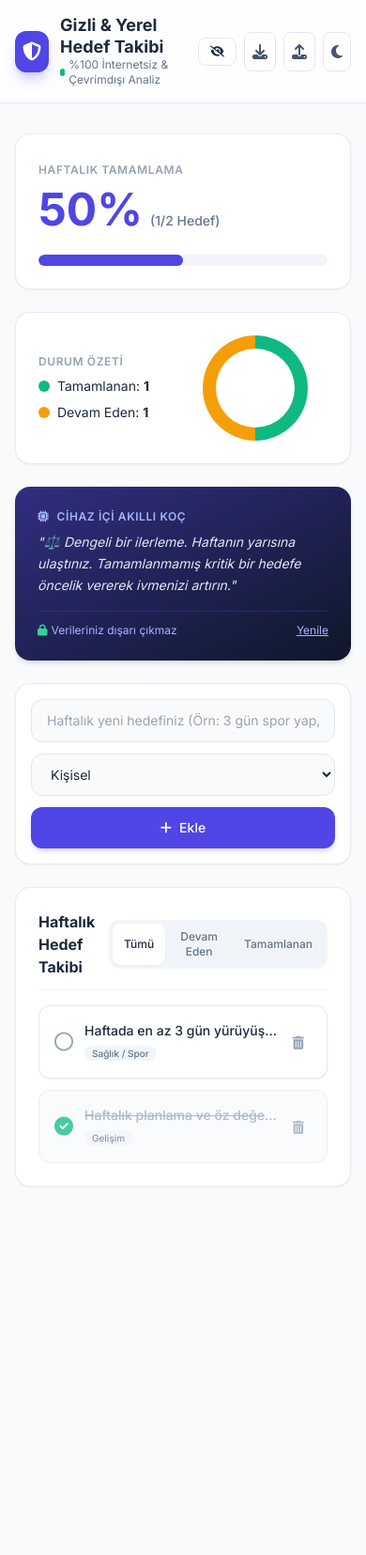
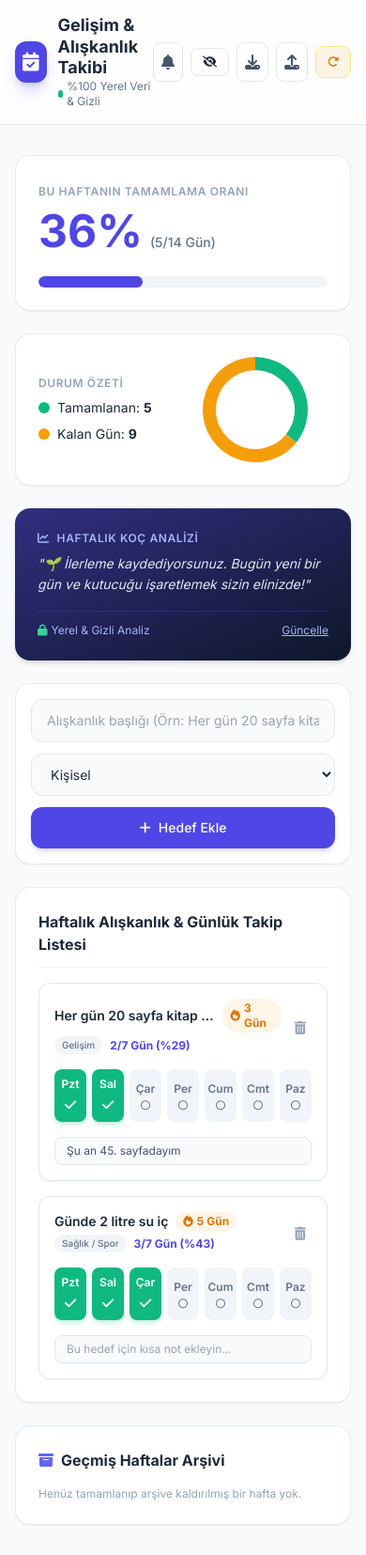
Before and after one commit to emreksr/Hedeflerim, a plain HTML site: page index.html in a window 390 px wide. Shown: the whole page at 94% size. Before the commit the page ends 1295 px from the top, so only its background shows below. Drawn offline with nearby package versions, Linux system fonts and the light colour scheme.

Commit message:
Update index.html

```diff
--- a/index.html
+++ b/index.html
@@ -3,7 +3,7 @@
 <head>
   <meta charset="UTF-8">
   <meta name="viewport" content="width=device-width, initial-scale=1.0">
-  <title>Yerel Hedef & Alışkanlık Takibi</title>
+  <title>Kişisel Alışkanlık & Hedef Takibi</title>
   <script src="https://cdn.tailwindcss.com"></script>
   <script src="https://cdn.jsdelivr.net/npm/chart.js"></script>
   <link href="https://cdnjs.cloudflare.com/ajax/libs/font-awesome/6.4.0/css/all.min.css" rel="stylesheet">
@@ -20,32 +20,34 @@
     <div class="max-w-5xl mx-auto px-4 py-4 flex justify-between items-center">
       <div class="flex items-center gap-3">
         <div class="p-2 bg-indigo-600 text-white rounded-xl shadow-lg shadow-indigo-500/30">
-          <i class="fa-solid fa-shield-halved text-xl"></i>
+          <i class="fa-solid fa-calendar-check text-xl"></i>
         </div>
         <div>
-          <h1 class="font-bold text-lg leading-tight">Gizli & Yerel Hedef Takibi</h1>
+          <h1 class="font-bold text-lg leading-tight">Gelişim & Alışkanlık Takibi</h1>
           <p class="text-xs text-slate-500 dark:text-slate-400 flex items-center gap-1">
             <span class="w-2 h-2 rounded-full bg-emerald-500 inline-block"></span>
-            %100 İnternetsiz & Çevrimdışı Analiz
+            %100 Yerel Veri & Gizli
           </p>
         </div>
       </div>
 
       <div class="flex items-center gap-2">
+        <button onclick="requestNotificationPermission()" class="p-2 rounded-lg border border-slate-200 dark:border-slate-700 hover:bg-slate-100 dark:hover:bg-slate-800 text-slate-600 dark:text-slate-300" title="Günlük Hatırlatıcı Aç">
+          <i class="fa-solid fa-bell"></i>
+        </button>
         <button id="togglePrivacyBtn" onclick="togglePrivacy()" class="px-3 py-2 text-xs font-medium rounded-lg border border-slate-200 dark:border-slate-700 hover:bg-slate-100 dark:hover:bg-slate-800 transition flex items-center gap-2">
           <i id="privacyIcon" class="fa-solid fa-eye-slash"></i>
-          <span id="privacyText" class="hidden sm:inline">Metinleri Gizle</span>
+          <span id="privacyText" class="hidden sm:inline">Gizle</span>
         </button>
-        <button onclick="exportData()" class="p-2 rounded-lg border border-slate-200 dark:border-slate-700 hover:bg-slate-100 dark:hover:bg-slate-800 text-slate-600 dark:text-slate-300" title="Verileri İndir / Yedeği Al">
+        <button onclick="exportData()" class="p-2 rounded-lg border border-slate-200 dark:border-slate-700 hover:bg-slate-100 dark:hover:bg-slate-800 text-slate-600 dark:text-slate-300" title="Verileri İndir">
           <i class="fa-solid fa-download"></i>
         </button>
         <label class="p-2 rounded-lg border border-slate-200 dark:border-slate-700 hover:bg-slate-100 dark:hover:bg-slate-800 text-slate-600 dark:text-slate-300 cursor-pointer" title="Veri Yükle">
           <i class="fa-solid fa-upload"></i>
           <input type="file" id="importFile" onchange="importData(event)" class="hidden" accept=".json">
         </label>
-        <button onclick="toggleDarkMode()" class="p-2 rounded-lg border border-slate-200 dark:border-slate-700 hover:bg-slate-100 dark:hover:bg-slate-800 text-slate-600 dark:text-slate-300">
-          <i class="fa-solid fa-moon dark:hidden"></i>
-          <i class="fa-solid fa-sun hidden dark:block"></i>
+        <button onclick="resetWeek()" class="px-3 py-2 text-xs font-medium bg-amber-500/10 text-amber-600 dark:text-amber-400 rounded-lg border border-amber-200 dark:border-amber-800 hover:bg-amber-500/20 transition" title="Yeni Haftaya Başla (Arşive Kaydet)">
+          <i class="fa-solid fa-rotate-right"></i> <span class="hidden sm:inline">Haftayı Arşivle & Sıfırla</span>
         </button>
       </div>
     </div>
@@ -59,10 +61,10 @@
       <!-- Yüzdelik Kart -->
       <div class="bg-white dark:bg-slate-800 rounded-2xl p-6 border border-slate-200/80 dark:border-slate-700/80 shadow-sm flex flex-col justify-between">
         <div>
-          <span class="text-xs font-semibold tracking-wider uppercase text-slate-400">Haftalık Tamamlama</span>
+          <span class="text-xs font-semibold tracking-wider uppercase text-slate-400">Bu Haftanın Tamamlama Oranı</span>
           <div class="mt-2 flex items-baseline gap-2">
             <span id="percentageText" class="text-5xl font-extrabold text-indigo-600 dark:text-indigo-400">0%</span>
-            <span id="ratioText" class="text-sm text-slate-500 font-medium">(0/0 Hedef)</span>
+            <span id="ratioText" class="text-sm text-slate-500 font-medium">(0/0 Günlük İlerleme)</span>
           </div>
         </div>
 
@@ -80,11 +82,11 @@
           <div class="space-y-2 text-sm">
             <div class="flex items-center gap-2">
               <span class="w-3 h-3 rounded-full bg-emerald-500"></span>
-              <span>Tamamlanan: <strong id="completedCount">0</strong></span>
+              <span>Tamamlanan: <strong id="completedDaysCount">0</strong></span>
             </div>
             <div class="flex items-center gap-2">
               <span class="w-3 h-3 rounded-full bg-amber-500"></span>
-              <span>Devam Eden: <strong id="pendingCount">0</strong></span>
+              <span>Kalan Gün: <strong id="pendingDaysCount">0</strong></span>
             </div>
           </div>
         </div>
@@ -93,20 +95,20 @@
         </div>
       </div>
 
-      <!-- Yerel Yapay Zeka Koçu -->
+      <!-- Akıllı Değerlendirme Koçu -->
       <div class="bg-gradient-to-br from-indigo-900 to-slate-900 text-white rounded-2xl p-6 shadow-md flex flex-col justify-between relative overflow-hidden">
         <div class="relative z-10">
           <div class="flex items-center gap-2 mb-2 text-indigo-300 text-xs font-semibold uppercase tracking-wider">
-            <i class="fa-solid fa-microchip"></i>
-            <span>Cihaz İçi Akıllı Koç</span>
+            <i class="fa-solid fa-chart-line"></i>
+            <span>Haftalık Koç Analizi</span>
           </div>
           <p id="aiRecommendation" class="text-sm leading-relaxed text-slate-200 italic">
-            "Hedeflerinizi ekleyin veya tamamladıkça güncelleyin. Size özel tavsiyeler burada anlık üretilecek."
+            "Günlük hedeflerinizi ekleyin ve her gün yaptıkça ilgili günün üzerine tıklayın!"
           </p>
         </div>
         <div class="mt-4 pt-3 border-t border-indigo-800/60 flex justify-between items-center text-xs text-indigo-300 relative z-10">
-          <span class="flex items-center gap-1"><i class="fa-solid fa-lock text-emerald-400"></i> Verileriniz dışarı çıkmaz</span>
-          <button onclick="updateAIAdvice()" class="underline hover:text-white transition">Yenile</button>
+          <span class="flex items-center gap-1"><i class="fa-solid fa-lock text-emerald-400"></i> Yerel & Gizli Analiz</span>
+          <button onclick="updateAdvice()" class="underline hover:text-white transition">Güncelle</button>
         </div>
       </div>
     </div>
@@ -114,7 +116,7 @@
     <!-- Hedef Ekleme Formu -->
     <div class="bg-white dark:bg-slate-800 rounded-2xl p-4 sm:p-6 border border-slate-200/80 dark:border-slate-700/80 shadow-sm">
       <form id="goalForm" onsubmit="addGoal(event)" class="flex flex-col sm:flex-row gap-3">
-        <input type="text" id="goalTitle" placeholder="Haftalık yeni hedefiniz (Örn: 3 gün spor yap, 50 sayfa kitap oku...)" required
+        <input type="text" id="goalTitle" placeholder="Alışkanlık başlığı (Örn: Her gün 20 sayfa kitap oku)" required
           class="flex-1 bg-slate-50 dark:bg-slate-900 border border-slate-200 dark:border-slate-700 rounded-xl px-4 py-3 text-sm focus:outline-none focus:ring-2 focus:ring-indigo-500">
 
         <select id="goalCategory" class="bg-slate-50 dark:bg-slate-900 border border-slate-200 dark:border-slate-700 rounded-xl px-4 py-3 text-sm focus:outline-none focus:ring-2 focus:ring-indigo-500">
@@ -126,7 +128,7 @@
 
         <button type="submit" class="bg-indigo-600 hover:bg-indigo-700 text-white font-medium px-6 py-3 rounded-xl text-sm transition shadow-md shadow-indigo-500/20 flex items-center justify-center gap-2">
           <i class="fa-solid fa-plus"></i>
-          <span>Ekle</span>
+          <span>Hedef Ekle</span>
         </button>
       </form>
     </div>
@@ -134,15 +136,21 @@
     <!-- Hedef Listesi -->
     <div class="bg-white dark:bg-slate-800 rounded-2xl p-6 border border-slate-200/80 dark:border-slate-700/80 shadow-sm space-y-4">
       <div class="flex justify-between items-center pb-3 border-b border-slate-100 dark:border-slate-700/60">
-        <h2 class="font-bold text-base">Haftalık Hedef Takibi</h2>
-        <div class="flex gap-1 bg-slate-100 dark:bg-slate-900 p-1 rounded-xl text-xs font-medium">
-          <button onclick="filterGoals('all')" id="filter-all" class="px-3 py-1.5 rounded-lg bg-white dark:bg-slate-800 shadow-sm">Tümü</button>
-          <button onclick="filterGoals('pending')" id="filter-pending" class="px-3 py-1.5 rounded-lg text-slate-500 hover:text-slate-800 dark:hover:text-slate-200">Devam Eden</button>
-          <button onclick="filterGoals('completed')" id="filter-completed" class="px-3 py-1.5 rounded-lg text-slate-500 hover:text-slate-800 dark:hover:text-slate-200">Tamamlanan</button>
+        <h2 class="font-bold text-base">Haftalık Alışkanlık & Günlük Takip Listesi</h2>
+      </div>
+
+      <div id="goalsContainer" class="space-y-4">
+        <!-- JS ile Dolacak -->
       </div>
     </div>
 
-      <div id="goalsContainer" class="space-y-3">
+    <!-- Geçmiş Haftalar Arşivi -->
+    <div class="bg-white dark:bg-slate-800 rounded-2xl p-6 border border-slate-200/80 dark:border-slate-700/80 shadow-sm space-y-4">
+      <h2 class="font-bold text-base flex items-center gap-2">
+        <i class="fa-solid fa-box-archive text-indigo-500"></i>
+        <span>Geçmiş Haftalar Arşivi</span>
+      </h2>
+      <div id="archiveContainer" class="grid grid-cols-1 sm:grid-cols-2 md:grid-cols-3 gap-3">
         <!-- JS ile Dolacak -->
       </div>
     </div>
@@ -150,17 +158,20 @@
   </main>
 
   <script>
-    let goals = JSON.parse(localStorage.getItem('my_private_goals')) || [
-      { id: 1, title: 'Haftada en az 3 gün yürüyüş/egzersiz yap', category: 'Sağlık / Spor', completed: false, createdAt: new Date() },
-      { id: 2, title: 'Haftalık planlama ve öz değerlendirme yap', category: 'Gelişim', completed: true, createdAt: new Date() }
+    const daysName = ['Pzt', 'Sal', 'Çar', 'Per', 'Cum', 'Cmt', 'Paz'];
+
+    let goals = JSON.parse(localStorage.getItem('my_daily_habits_v2')) || [
+      { id: 1, title: 'Her gün 20 sayfa kitap oku', category: 'Gelişim', days: [true, true, false, false, false, false, false], streak: 3, note: 'Şu an 45. sayfadayım' },
+      { id: 2, title: 'Günde 2 litre su iç', category: 'Sağlık / Spor', days: [true, true, true, false, false, false, false], streak: 5, note: '' }
     ];
 
-    let currentFilter = 'all';
+    let historyArchive = JSON.parse(localStorage.getItem('my_habit_archive')) || [];
     let isPrivacyActive = false;
     let chartInstance = null;
 
     function saveGoals() {
-      localStorage.setItem('my_private_goals', JSON.stringify(goals));
+      localStorage.setItem('my_daily_habits_v2', JSON.stringify(goals));
+      localStorage.setItem('my_habit_archive', JSON.stringify(historyArchive));
       render();
     }
 
@@ -173,8 +184,9 @@
         id: Date.now(),
         title: titleInput.value.trim(),
         category: categoryInput.value,
-        completed: false,
-        createdAt: new Date()
+        days: [false, false, false, false, false, false, false],
+        streak: 0,
+        note: ''
       };
 
       goals.unshift(newGoal);
@@ -182,27 +194,59 @@
       saveGoals();
     }
 
-    function toggleGoal(id) {
-      goals = goals.map(g => g.id === id ? { ...g, completed: !g.completed } : g);
+    function toggleDay(goalId, dayIndex) {
+      goals = goals.map(g => {
+        if(g.id === goalId) {
+          const newDays = [...g.days];
+          newDays[dayIndex] = !newDays[dayIndex];
+
+          // Seri hesaplama basit güncelleme
+          let currentStreak = g.streak || 0;
+          if(newDays[dayIndex]) {
+            currentStreak += 1;
+          } else {
+            currentStreak = Math.max(0, currentStreak - 1);
+          }
+
+          return { ...g, days: newDays, streak: currentStreak };
+        }
+        return g;
+      });
       saveGoals();
     }
 
+    function updateNote(goalId, newNote) {
+      goals = goals.map(g => g.id === goalId ? { ...g, note: newNote } : g);
+      localStorage.setItem('my_daily_habits_v2', JSON.stringify(goals));
+    }
+
     function deleteGoal(id) {
+      if(confirm('Bu hedefi silmek istediğinize emin misiniz?')) {
         goals = goals.filter(g => g.id !== id);
         saveGoals();
       }
+    }
 
-    function filterGoals(type) {
-      currentFilter = type;
-      ['all', 'pending', 'completed'].forEach(f => {
-        const btn = document.getElementById(`filter-${f}`);
-        if(f === type) {
-          btn.className = "px-3 py-1.5 rounded-lg bg-white dark:bg-slate-800 shadow-sm text-indigo-600 dark:text-indigo-400 font-semibold";
-        } else {
-          btn.className = "px-3 py-1.5 rounded-lg text-slate-500 hover:text-slate-800 dark:hover:text-slate-200";
+    function resetWeek() {
+      if(goals.length === 0) return;
+
+      if(confirm('Mevcut haftanın başarısı geçmiş arşive kaydedilecek ve işaretlemeler yeni hafta için temizlenecek. Onaylıyor musunuz?')) {
+        const totalPossibleDays = goals.length * 7;
+        let totalCompletedDays = 0;
+        goals.forEach(g => totalCompletedDays += g.days.filter(Boolean).length);
+        const percent = Math.round((totalCompletedDays / totalPossibleDays) * 100);
+
+        const archiveItem = {
+          date: new Date().toLocaleDateString('tr-TR', { day: 'numeric', month: 'short', year: 'numeric' }),
+          percent: percent,
+          completedDays: totalCompletedDays,
+          totalDays: totalPossibleDays
+        };
+
+        historyArchive.unshift(archiveItem);
+        goals = goals.map(g => ({ ...g, days: [false, false, false, false, false, false, false] }));
+        saveGoals();
       }
-      });
-      render();
     }
 
     function togglePrivacy() {
@@ -211,40 +255,55 @@
       const icon = document.getElementById('privacyIcon');
 
       if(isPrivacyActive) {
-        textSpan.innerText = "Metinleri Göster";
+        textSpan.innerText = "Göster";
         icon.className = "fa-solid fa-eye";
       } else {
-        textSpan.innerText = "Metinleri Gizle";
+        textSpan.innerText = "Gizle";
         icon.className = "fa-solid fa-eye-slash";
       }
       render();
     }
 
-    function toggleDarkMode() {
-      document.documentElement.classList.toggle('dark');
+    function requestNotificationPermission() {
+      if ('Notification' in window) {
+        Notification.requestPermission().then(permission => {
+          if (permission === 'granted') {
+            alert('Hatırlatıcılar aktif edildi! Akşamları hatırlatma bildirimi alacaksınız.');
+          } else {
+            alert('Bildirim izni verilmedi.');
+          }
+        });
+      } else {
+        alert('Tarayıcınız bildirim özelliğini desteklemiyor.');
+      }
     }
 
-    function updateAIAdvice() {
-      const total = goals.length;
-      if (total === 0) {
-        document.getElementById('aiRecommendation').innerText = '"Harika bir hafta geçirmek için ilk hedefinizi ekleyerek başlayın!"';
+    function updateAdvice() {
+      let totalPossibleDays = goals.length * 7;
+      let totalCompletedDays = 0;
+
+      goals.forEach(g => {
+        totalCompletedDays += g.days.filter(Boolean).length;
+      });
+
+      if (totalPossibleDays === 0) {
+        document.getElementById('aiRecommendation').innerText = '"Harika bir hafta geçirmek için ilk günlük alışkanlığınızı ekleyerek başlayın!"';
         return;
       }
 
-      const completed = goals.filter(g => g.completed).length;
-      const ratio = completed / total;
+      const ratio = totalCompletedDays / totalPossibleDays;
 
       let advice = "";
       if (ratio === 1) {
-        advice = "🎉 Harika iş çıkardınız! Bütün haftalık hedeflerinizi tamamladınız. Kendinizi ödüllendirin ve yeni hedefler belirleyin.";
-      } else if (ratio >= 0.7) {
-        advice = "🚀 Çok iyi gidiyorsunuz! Hedeflerinizin çoğunu başardınız. Kalan son birkaç adımı tamamlamak için odağınızı koruyun.";
+        advice = "🏆 Mükemmel bir hafta! Belirlediğiniz tüm alışkanlıkları kesintisiz uyguladınız. Harika disiplin!";
+      } else if (ratio >= 0.75) {
+        advice = "🚀 Harika gidiyorsunuz! Günlük hedeflerinizin büyük kısmını tamamladınız. Disiplininizi koruyun.";
       } else if (ratio >= 0.4) {
-        advice = "⚖️ Dengeli bir ilerleme. Haftanın yarısına ulaştınız. Tamamlanmamış kritik bir hedefe öncelik vererek ivmenizi artırın.";
-      } else if (completed > 0) {
-        advice = "🌱 İlk adımları attınız! Kalan hedefleri gözünüzde büyütmeyin, bugün sadece tek bir küçük adımı bitirmeye odaklanın.";
+        advice = "⚖️ İyi bir tempodasınız. Eksik kalan günleri tamamlamak için bugün odağınızı artırın.";
+      } else if (totalCompletedDays > 0) {
+        advice = "🌱 İlerleme kaydediyorsunuz. Bugün yeni bir gün ve kutucuğu işaretlemek sizin elinizde!";
       } else {
-        advice = "⏳ Henüz tamamlanmış hedefiniz yok. Unutmayın, en zor kısım başlamaktır. Listeden en kolay görünen bir tanesini seçip bitirin!";
+        advice = "⏳ Bu hafta henüz işaretleme yapmadınız. Bugün hemen ilk adımı atıp bugünün kutucuğunu yeşile çevirin!";
       }
 
       document.getElementById('aiRecommendation').innerText = `"${advice}"`;
@@ -254,51 +313,99 @@
       const container = document.getElementById('goalsContainer');
       container.innerHTML = '';
 
-      let filtered = goals;
-      if(currentFilter === 'pending') filtered = goals.filter(g => !g.completed);
-      if(currentFilter === 'completed') filtered = goals.filter(g => g.completed);
-
-      if(filtered.length === 0) {
+      if(goals.length === 0) {
         container.innerHTML = `<p class="text-center py-6 text-slate-400 text-sm">Gösterilecek hedef bulunamadı.</p>`;
       } else {
-        filtered.forEach(goal => {
+        goals.forEach(goal => {
+          const completedCount = goal.days.filter(Boolean).length;
+          const percentage = Math.round((completedCount / 7) * 100);
+
           const item = document.createElement('div');
-          item.className = `flex items-center justify-between p-4 rounded-xl border transition ${goal.completed ? 'bg-slate-50 dark:bg-slate-900/50 border-slate-200 dark:border-slate-800 opacity-75' : 'bg-white dark:bg-slate-800 border-slate-200 dark:border-slate-700 shadow-sm'}`;
+          item.className = "bg-white dark:bg-slate-800 border border-slate-200 dark:border-slate-700 rounded-xl p-4 shadow-sm space-y-3";
 
           const privacyClass = isPrivacyActive ? 'blurred-text select-none' : '';
 
+          let daysHtml = daysName.map((day, idx) => {
+            const isDone = goal.days[idx];
+            return `
+              <button onclick="toggleDay(${goal.id}, ${idx})"
+                class="flex-1 py-2 rounded-lg text-xs font-semibold transition flex flex-col items-center justify-center gap-1 ${isDone ? 'bg-emerald-500 text-white shadow-md shadow-emerald-500/20' : 'bg-slate-100 dark:bg-slate-700 text-slate-500 hover:bg-slate-200 dark:hover:bg-slate-600'}">
+                <span>${day}</span>
+                <i class="${isDone ? 'fa-solid fa-check text-sm' : 'fa-regular fa-circle text-[10px]'}"></i>
+              </button>
+            `;
+          }).join('');
+
           item.innerHTML = `
-            <div class="flex items-center gap-3 flex-1 min-w-0 pr-2">
-              <button onclick="toggleGoal(${goal.id})" class="text-xl transition">
-                <i class="${goal.completed ? 'fa-solid fa-circle-check text-emerald-500' : 'fa-regular fa-circle text-slate-400'}"></i>
-              </button>
+            <div class="flex items-center justify-between gap-2">
               <div class="min-w-0 flex-1">
-                <p class="text-sm font-medium ${goal.completed ? 'line-through text-slate-400' : ''} ${privacyClass} truncate">${goal.title}</p>
+                <div class="flex items-center gap-2">
+                  <p class="text-sm font-semibold ${privacyClass} truncate">${goal.title}</p>
+                  <span class="text-xs bg-amber-500/10 text-amber-600 dark:text-amber-400 font-bold px-2 py-0.5 rounded-full flex items-center gap-1" title="Kesintisiz Seri">
+                    <i class="fa-solid fa-fire"></i> ${goal.streak || 0} Gün
+                  </span>
+                </div>
+                <div class="flex items-center gap-2 mt-1">
                   <span class="text-[10px] px-2 py-0.5 rounded-full bg-slate-100 dark:bg-slate-700 text-slate-500 font-medium">${goal.category}</span>
+                  <span class="text-xs text-indigo-600 dark:text-indigo-400 font-bold">${completedCount}/7 Gün (%${percentage})</span>
                 </div>
               </div>
-            <button onclick="deleteGoal(${goal.id})" class="text-slate-400 hover:text-rose-500 p-2 transition">
+              <button onclick="deleteGoal(${goal.id})" class="text-slate-400 hover:text-rose-500 p-1.5 transition">
                 <i class="fa-solid fa-trash-can text-sm"></i>
               </button>
+            </div>
+
+            <!-- 7 Gün Kutucukları -->
+            <div class="flex gap-1.5 pt-1">
+              ${daysHtml}
+            </div>
+
+            <!-- Günlük Not Alanı -->
+            <div class="pt-1">
+              <input type="text" value="${goal.note || ''}" onchange="updateNote(${goal.id}, this.value)" placeholder="Bu hedef için kısa not ekleyin..."
+                class="w-full bg-slate-50 dark:bg-slate-900 border border-slate-200 dark:border-slate-700 rounded-lg px-3 py-1.5 text-xs text-slate-600 dark:text-slate-300 focus:outline-none focus:ring-1 focus:ring-indigo-500 ${privacyClass}">
+            </div>
           `;
           container.appendChild(item);
         });
       }
 
+      // Arşiv Kutuları
+      const archiveContainer = document.getElementById('archiveContainer');
+      archiveContainer.innerHTML = '';
+      if(historyArchive.length === 0) {
+        archiveContainer.innerHTML = `<p class="text-xs text-slate-400 col-span-full">Henüz tamamlanıp arşive kaldırılmış bir hafta yok.</p>`;
+      } else {
+        historyArchive.forEach(arch => {
+          const archDiv = document.createElement('div');
+          archDiv.className = "bg-slate-50 dark:bg-slate-900 border border-slate-200 dark:border-slate-700 p-3 rounded-xl flex justify-between items-center";
+          archDiv.innerHTML = `
+            <div>
+              <p class="text-xs font-semibold text-slate-500">${arch.date}</p>
+              <p class="text-sm font-bold text-indigo-600 dark:text-indigo-400">%${arch.percent} Başarı</p>
+            </div>
+            <span class="text-xs text-slate-400">(${arch.completedDays}/${arch.totalDays} Gün)</span>
+          `;
+          archiveContainer.appendChild(archDiv);
+        });
+      }
+
       // İstatistikler
-      const total = goals.length;
-      const completed = goals.filter(g => g.completed).length;
-      const pending = total - completed;
-      const percent = total > 0 ? Math.round((completed / total) * 100) : 0;
+      const totalPossibleDays = goals.length * 7;
+      let totalCompletedDays = 0;
+      goals.forEach(g => totalCompletedDays += g.days.filter(Boolean).length);
 
-      document.getElementById('percentageText').innerText = `${percent}%`;
-      document.getElementById('ratioText').innerText = `(${completed}/${total} Hedef)`;
-      document.getElementById('progressBar').style.width = `${percent}%`;
-      document.getElementById('completedCount').innerText = completed;
-      document.getElementById('pendingCount').innerText = pending;
+      const pendingDays = totalPossibleDays - totalCompletedDays;
+      const overallPercent = totalPossibleDays > 0 ? Math.round((totalCompletedDays / totalPossibleDays) * 100) : 0;
 
-      updateAIAdvice();
-      renderChart(completed, pending);
+      document.getElementById('percentageText').innerText = `${overallPercent}%`;
+      document.getElementById('ratioText').innerText = `(${totalCompletedDays}/${totalPossibleDays} Gün)`;
+      document.getElementById('progressBar').style.width = `${overallPercent}%`;
+      document.getElementById('completedDaysCount').innerText = totalCompletedDays;
+      document.getElementById('pendingDaysCount').innerText = pendingDays;
+
+      updateAdvice();
+      renderChart(totalCompletedDays, pendingDays);
     }
 
     function renderChart(completed, pending) {
@@ -308,7 +415,7 @@
       chartInstance = new Chart(ctx, {
         type: 'doughnut',
         data: {
-          labels: ['Tamamlanan', 'Devam Eden'],
+          labels: ['Yapılan Günler', 'Kalan Günler'],
           datasets: [{
             data: [completed, pending],
             backgroundColor: ['#10b981', '#f59e0b'],
@@ -325,10 +432,11 @@
     }
 
     function exportData() {
-      const dataStr = "data:text/json;charset=utf-8," + encodeURIComponent(JSON.stringify(goals));
+      const exportObj = { goals, historyArchive };
+      const dataStr = "data:text/json;charset=utf-8," + encodeURIComponent(JSON.stringify(exportObj));
       const downloadAnchor = document.createElement('a');
       downloadAnchor.setAttribute("href", dataStr);
-      downloadAnchor.setAttribute("download", `hedef_yedek_${new Date().toISOString().slice(0,10)}.json`);
+      downloadAnchor.setAttribute("download", `hedef_tam_yedek_${new Date().toISOString().slice(0,10)}.json`);
       document.body.appendChild(downloadAnchor);
       downloadAnchor.click();
       downloadAnchor.remove();
@@ -339,11 +447,14 @@
       fileReader.onload = function(e) {
         try {
           const imported = JSON.parse(e.target.result);
-          if (Array.isArray(imported)) {
+          if (imported.goals) {
+            goals = imported.goals;
+            historyArchive = imported.historyArchive || [];
+          } else if (Array.isArray(imported)) {
             goals = imported;
+          }
           saveGoals();
           alert("Yedek başarıyla yüklendi!");
-          }
         } catch(err) {
           alert("Geçersiz dosya formatı!");
         }
```
Lines whose indentation alone changed are shown as unchanged.
